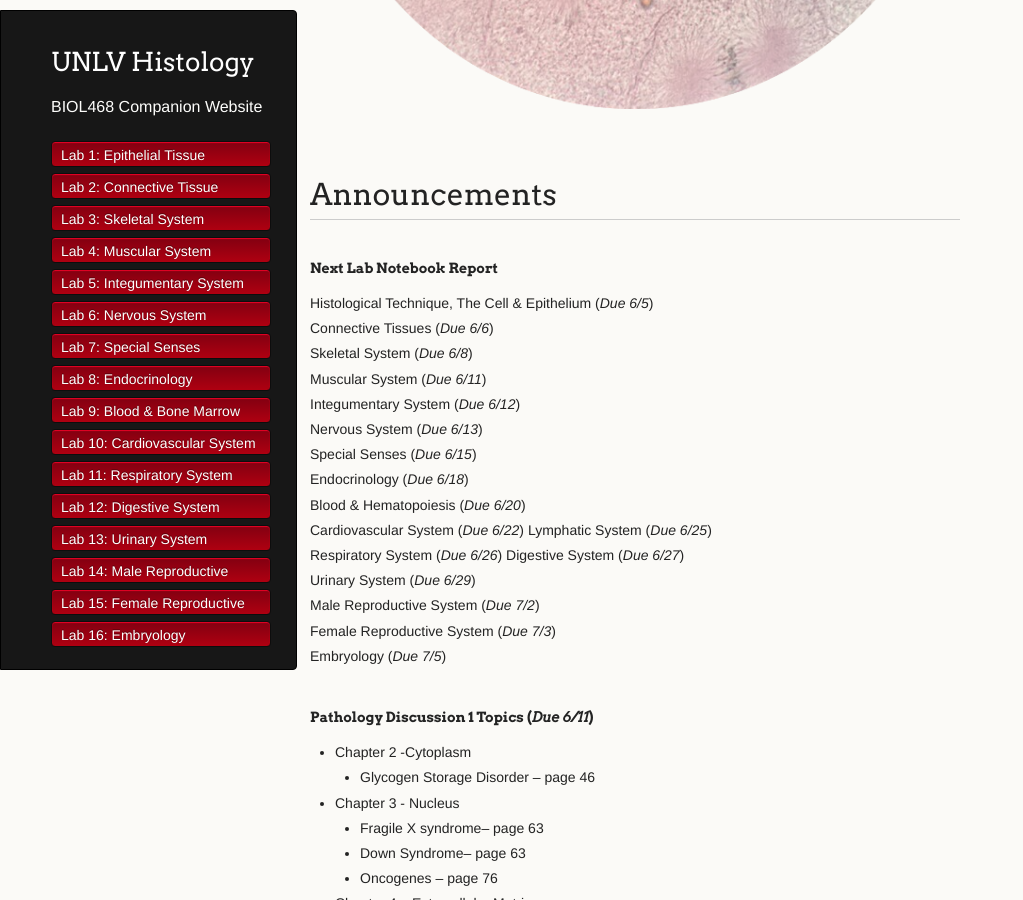
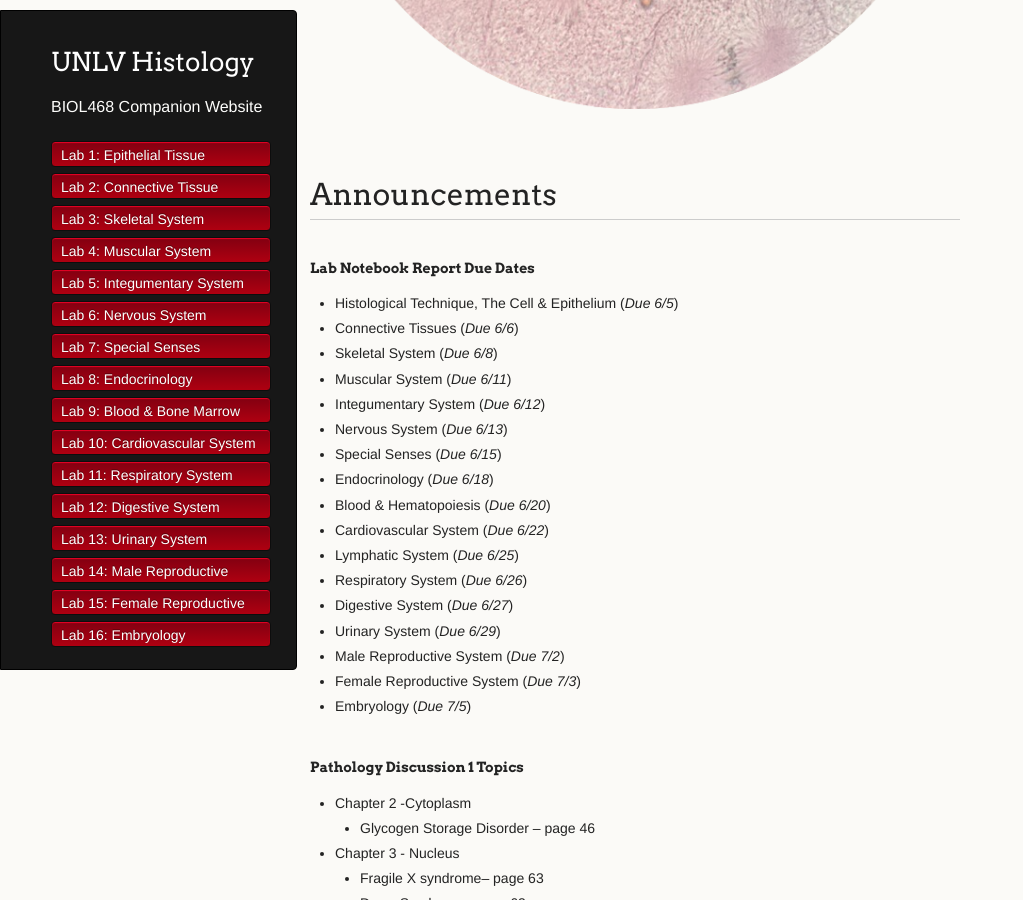
Before and after one commit to unlvhisto468/unlvhisto468.github.io, a Jekyll site: the page built from index.md, in a window 1280 px wide and 900 px high, scrolled down 622 px. Shown: the whole window, without its empty margins (0-1023 px from the left). Built offline with Jekyll 4.4.1, drawn with Linux system fonts in a browser that asks for light colours; nearby versions of some CDN libraries.

```diff
--- a/index.md
+++ b/index.md
@@ -8,26 +8,26 @@ layout: default
 <a id="jump-to-announcements" class="jump-to-section"> </a>
 # Announcements
 
-#### Next Lab Notebook Report
-Histological Technique, The Cell & Epithelium (_Due 6/5_)
-Connective Tissues (_Due 6/6_)
-Skeletal System (_Due 6/8_)
-Muscular System (_Due 6/11_)
-Integumentary System (_Due 6/12_)
-Nervous System (_Due 6/13_)
-Special Senses (_Due 6/15_)
-Endocrinology (_Due 6/18_)
-Blood & Hematopoiesis (_Due 6/20_)
-Cardiovascular System (_Due 6/22_)
-Lymphatic System (_Due 6/25_)
-Respiratory System (_Due 6/26_)
-Digestive System  (_Due 6/27_)
-Urinary System (_Due 6/29_)
-Male Reproductive System (_Due 7/2_)
-Female Reproductive System (_Due 7/3_)
-Embryology (_Due 7/5_)
+#### Lab Notebook Report Due Dates
+* Histological Technique, The Cell & Epithelium (_Due 6/5_)
+* Connective Tissues (_Due 6/6_)
+* Skeletal System (_Due 6/8_)
+* Muscular System (_Due 6/11_)
+* Integumentary System (_Due 6/12_)
+* Nervous System (_Due 6/13_)
+* Special Senses (_Due 6/15_)
+* Endocrinology (_Due 6/18_)
+* Blood & Hematopoiesis (_Due 6/20_)
+* Cardiovascular System (_Due 6/22_)
+* Lymphatic System (_Due 6/25_)
+* Respiratory System (_Due 6/26_)
+* Digestive System  (_Due 6/27_)
+* Urinary System (_Due 6/29_)
+* Male Reproductive System (_Due 7/2_)
+* Female Reproductive System (_Due 7/3_)
+* Embryology (_Due 7/5_)
 
-#### Pathology Discussion 1 Topics (_Due 6/11_)
+#### Pathology Discussion 1 Topics
 
 *	Chapter 2 -Cytoplasm
 	*	Glycogen Storage Disorder – page 46
```
Also changed, not shown: other parts of index.md (+1 -1 lines), another-page-lab15.md (+2 -0 lines), another-page-lab16.md (+3 -1 lines), assets/images/splashImage_graafianFollicle.png (added), assets/images/splashImage_umbilicalCord.png (added), 5 other files.
